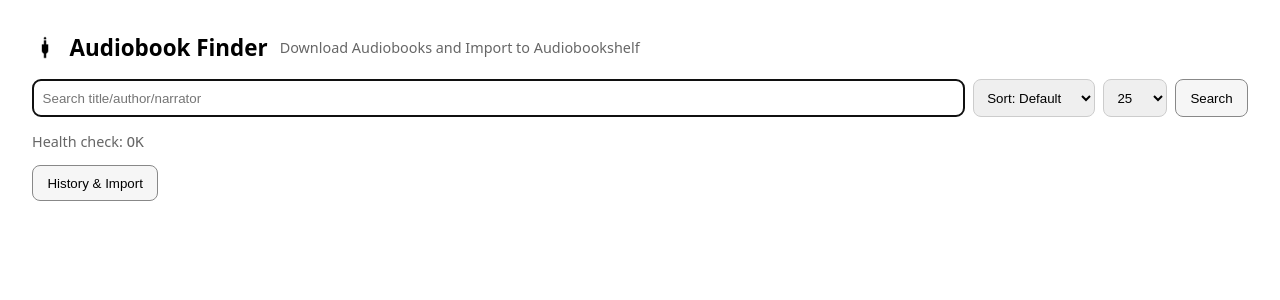
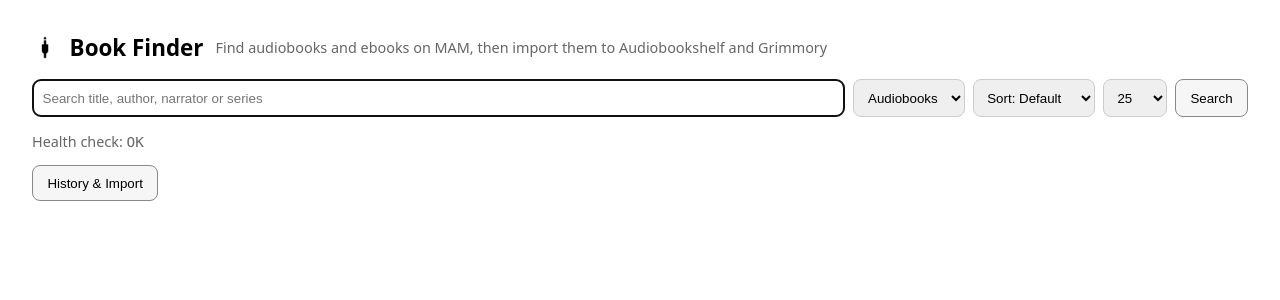
Before and after one commit to raygan/mam-audiofinder, a FastAPI app: template app/templates/index.html in a window 1280 px wide. Shown: the top 300 px of the page. Run offline with FastAPI, Linux system fonts and the light colour scheme; the template is opened without the code that fills it, so the values that code supplies are empty.

Commit message:
Add Audiobooks/Ebooks/Both selector; rename to Book Finder
The selector maps to the documented main_cat (13, 14, or both in one
request) and per-media search fields (no narrator for ebooks). It's
remembered per browser. Each result carries media_type from its own
main_cat and shows a badge. Add sends media_type ahead of step 2.

Co-Authored-By: Claude Opus 5.5 <noreply@anthropic.com>

```diff
--- a/app/main.py
+++ b/app/main.py
@@ -53,7 +53,7 @@ async def lifespan(_app):
     mam.install_log_redaction()
     yield
 
-app = FastAPI(title="MAM Audiobook Finder", version=mam.APP_VERSION, lifespan=lifespan)
+app = FastAPI(title="MAM Book Finder", version=mam.APP_VERSION, lifespan=lifespan)
 
 app.mount("/static", StaticFiles(directory=APP_DIR / "static"), name="static")
 templates = Jinja2Templates(directory=APP_DIR / "templates")
@@ -144,8 +144,8 @@ async def search(payload: dict):
     if not settings.MAM_COOKIE:
         raise HTTPException(status_code=500, detail="MAM_COOKIE not set on server")
 
-    # Only these fields are taken from the client; mam.search builds the
-    # request and the allowlist guard validates it.
+    # Only text, sortType, perpage and media are taken from the client;
+    # mam.search builds the request and the allowlist guard validates it.
     tor = payload.get("tor") or {}
     if not isinstance(tor, dict):
         raise HTTPException(status_code=400, detail="tor must be an object")
@@ -153,9 +153,14 @@ async def search(payload: dict):
     if not isinstance(text_q, str):
         raise HTTPException(status_code=400, detail="tor.text must be a string")
 
+    media = payload.get("media") or "audiobook"
+    if not isinstance(media, str) or media not in mam.MEDIA_SEARCH:
+        raise HTTPException(status_code=400, detail="media must be audiobook, ebook or both")
+
     result = await mam.search(
         settings.MAM_COOKIE,
         text=text_q,
+        media=media,
         sort_type=tor.get("sortType") or "default",
         perpage=payload.get("perpage", 25),
     )
--- a/app/static/app.js
+++ b/app/static/app.js
@@ -3,6 +3,7 @@ const form = document.getElementById('searchForm');
 const q = document.getElementById('q');
 const sortSel = document.getElementById('sort');
 const perpageSel = document.getElementById('perpage');
+const mediaSel = document.getElementById('media');
 const statusEl = document.getElementById('status');
 const table = document.getElementById('results');
 const tbody = table.querySelector('tbody');
@@ -10,6 +11,23 @@ const showHistoryBtn = document.getElementById('showHistoryBtn');
 
 // Focus the search box
 if (q) q.focus();
+
+// Remember the media selector per browser (storage can be unavailable).
+const MEDIA_KEY = 'bookfinder.media';
+try {
+  const saved = localStorage.getItem(MEDIA_KEY);
+  if (mediaSel && saved && [...mediaSel.options].some(o => o.value === saved)) mediaSel.value = saved;
+} catch {}
+mediaSel?.addEventListener('change', () => {
+  try { localStorage.setItem(MEDIA_KEY, mediaSel.value); } catch {}
+});
+
+const MEDIA_BADGE = { audiobook: '🎧', ebook: '📖' };
+function mediaBadge(type) {
+  const icon = MEDIA_BADGE[type];
+  if (!icon) return '';
+  return `<span class="badge" title="${type === 'ebook' ? 'Ebook' : 'Audiobook'}">${icon}</span>`;
+}
 
 // ---------- Health check ----------
 (async () => {
@@ -45,6 +63,7 @@ async function runSearch() {
   const text = (q?.value || '').trim();
   const sortType = (sortSel?.value) || 'default';
   const perpage = parseInt(perpageSel?.value || '25', 10);
+  const media = mediaSel?.value || 'audiobook';
 
   statusEl.textContent = 'Searching…';
   table.style.display = 'none';
@@ -54,7 +73,7 @@ async function runSearch() {
     const resp = await fetch('/search', {
       method: 'POST',
       headers: { 'Content-Type': 'application/json' },
-      body: JSON.stringify({ tor: { text, sortType }, perpage })
+      body: JSON.stringify({ tor: { text, sortType }, perpage, media })
     });
     if (!resp.ok) {
       let msg = `HTTP ${resp.status}`;
@@ -93,7 +112,8 @@ async function runSearch() {
               title: it.title || '',
               dl: it.dl || '',
               author: it.author_info || '',
-              narrator: it.narrator_info || ''
+              narrator: it.narrator_info || '',
+              media_type: it.media_type || 'audiobook'
             })
           });
           if (resp.status === 409) {
@@ -124,7 +144,7 @@ async function runSearch() {
       const detailsURL = it.id ? `https://www.myanonamouse.net/t/${encodeURIComponent(it.id)}` : '';
 
       tr.innerHTML = `
-        <td>${escapeHtml(it.title || '')}</td>
+        <td>${mediaBadge(it.media_type)}${escapeHtml(it.title || '')}</td>
         <td>${escapeHtml(it.author_info || '')}</td>
         <td>${escapeHtml(it.narrator_info || '')}</td>
         <td>${escapeHtml(it.format || '')}</td>
--- a/app/templates/index.html
+++ b/app/templates/index.html
@@ -3,7 +3,7 @@
 <head>
   <meta charset="utf-8" />
   <meta name="viewport" content="width=device-width, initial-scale=1" />
-  <title>Audiobook Finder</title>
+  <title>Book Finder</title>
   <link rel="icon" href="/static/favicon.ico" sizes="any">
   <link rel="icon" type="image/png" sizes="32x32" href="/static/favicon-32.png">
   <link rel="icon" type="image/png" sizes="16x16" href="/static/favicon-16.png">
@@ -26,17 +26,23 @@
     .center { text-align: center; }
     .import-form input, .import-form select { padding:4px 6px; }
     .import-form button { padding:4px 10px; }
+    .badge { display:inline-block; margin-right:.35rem; font-size:.95em; }
   </style>
 </head>
 <body>
   <header>
-    <img src="/static/logo.png" alt="Audiobook Finder logo" class="logo" />
-    <h1>Audiobook Finder</h1>
-    <span class="muted">Download Audiobooks and Import to Audiobookshelf</span>
+    <img src="/static/logo.png" alt="Book Finder logo" class="logo" />
+    <h1>Book Finder</h1>
+    <span class="muted">Find audiobooks and ebooks on MAM, then import them to Audiobookshelf and Grimmory</span>
   </header>
 
   <form id="searchForm" class="row">
-    <input id="q" type="text" placeholder="Search title/author/narrator" />
+    <input id="q" type="text" placeholder="Search title, author, narrator or series" />
+    <select id="media" title="What to search">
+      <option value="audiobook">Audiobooks</option>
+      <option value="ebook">Ebooks</option>
+      <option value="both">Both</option>
+    </select>
     <select id="sort">
       <option value="default">Sort: Default</option>
       <option value="seedersDesc">Seeders ↓</option>
--- a/app/templates/setup.html
+++ b/app/templates/setup.html
@@ -3,7 +3,7 @@
 <head>
   <meta charset="utf-8" />
   <meta name="viewport" content="width=device-width, initial-scale=1" />
-  <title>MAM Audiobook Finder – Setup</title>
+  <title>Book Finder – Setup</title>
   <link rel="icon" href="/static/favicon.ico" sizes="any">
   <link rel="icon" type="image/png" sizes="32x32" href="/static/favicon-32.png">
   <link rel="icon" type="image/png" sizes="16x16" href="/static/favicon-16.png">
@@ -31,8 +31,8 @@
 </head>
 <body>
   <header>
-    <img src="/static/logo.png" alt="Audiobook Finder logo" class="logo" />
-    <h1><a href="/" class="title-link">Audiobook Finder – Setup</a></h1>
+    <img src="/static/logo.png" alt="Book Finder logo" class="logo" />
+    <h1><a href="/" class="title-link">Book Finder – Setup</a></h1>
   </header>
 
   <div class="card">
```
Also changed, not shown: app/mam.py (+21 -3 lines), tests/test_media.py (added, +72 -0 lines), README.md.
